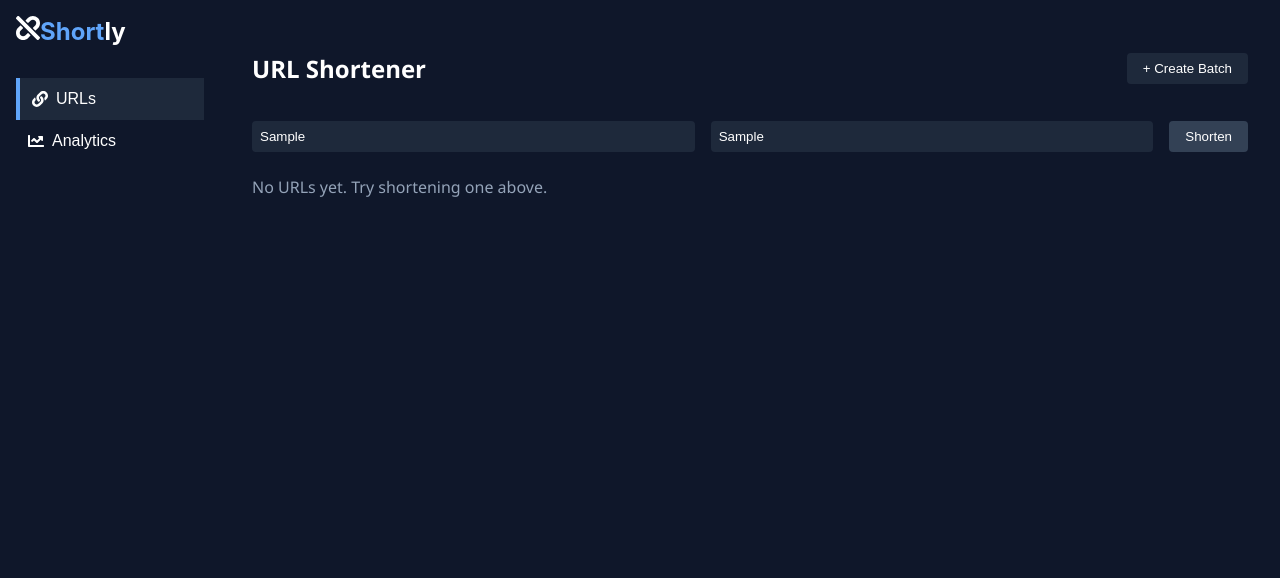
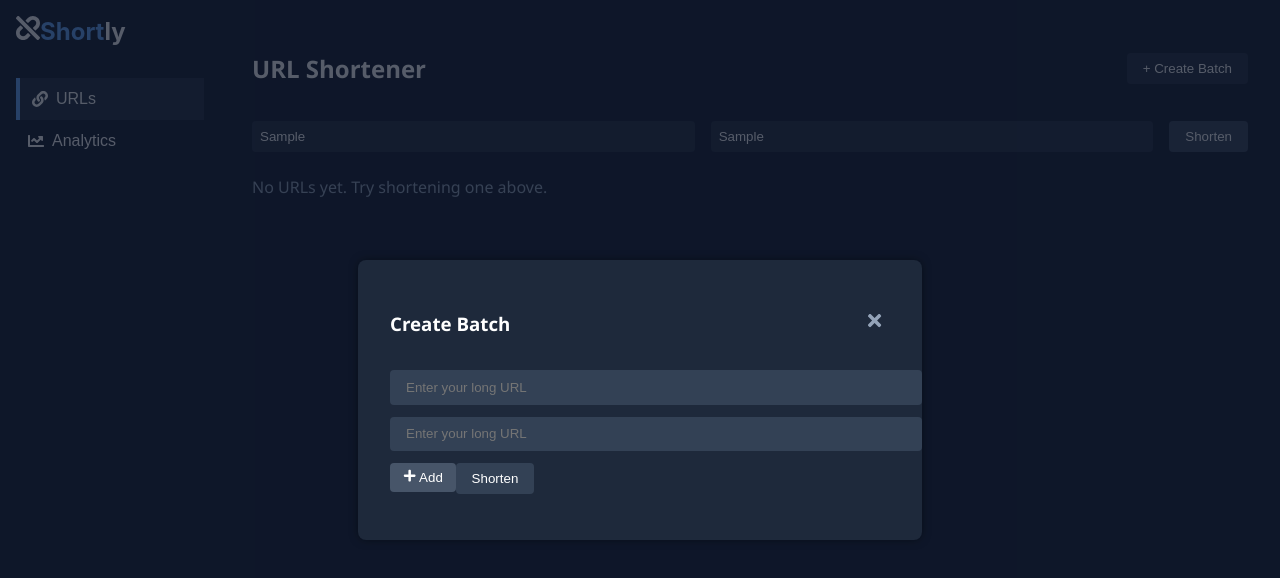
Before and after one commit to michellelyandryy/urlShortener2, a React (Create React App) app in the folder frontend/: page / in a window 1280 px wide. Both pictures are taken after typing "Sample", "Sample" into the empty fields and a click on the button "+ Create Batch". Shown: the top 578 px of the page. Built offline with nearby package versions, Linux system fonts and the light colour scheme.

Commit message:
added batch shortening, custom alias, linkcard for single links and batch creating

```diff
--- a/frontend/src/Components/batchForm.js
+++ b/frontend/src/Components/batchForm.js
@@ -0,0 +1,47 @@
+import React from "react";
+import { FaTimes, FaPlus } from "react-icons/fa";
+import "../style/batchForm.css";
+
+const batchForm = ({
+  batchInputs,
+  onClose,
+  onAddInput,
+  onInputChange,
+  onSubmit
+}) => {
+  return (
+    <div className="batch-modal">
+      <div className="batch-modal-content">
+        <div className="batch-header">
+          <h3>Create Batch</h3>
+          <button className="close-btn" onClick={onClose}>
+            <FaTimes />
+          </button>
+        </div>
+
+        {batchInputs.map((val, i) => (
+          <input
+            key={i}
+            type="text"
+            className="batch-input"
+            placeholder="Enter your long URL"
+            value={val}
+            onChange={(e) => onInputChange(e.target.value, i)}
+          />
+        ))}
+
+        {batchInputs.length < 10 && (
+          <button className="add-input-btn" onClick={onAddInput}>
+            <FaPlus /> Add
+          </button>
+        )}
+
+        <button className="btn-shorten" onClick={onSubmit}>
+          Shorten
+        </button>
+      </div>
+    </div>
+  );
+};
+
+export default batchForm;
--- /dev/null
+++ b/frontend/src/Components/linkCard.js
@@ -0,0 +1,25 @@
+import React from "react";
+import { FaQrcode, FaCopy, FaTrash } from "react-icons/fa";
+import "../style/urlDashboard.css"; // or move styles if needed
+
+const LinkCard = ({ originalUrl, shortUrl, customAlias }) => {
+  return (
+    <div className="url-card">
+      <div>
+        <p className="label">Original URL</p>
+        <p>{originalUrl}</p>
+      </div>
+      <div>
+        <p className="label">ShortURL</p>
+        <p>{customAlias || shortUrl}</p>
+      </div>
+      <div className="actions">
+        <button title="QR"><FaQrcode /></button>
+        <button title="Copy"><FaCopy /></button>
+        <button title="Delete"><FaTrash /></button>
+      </div>
+    </div>
+  );
+};
+
+export default LinkCard;
--- a/frontend/src/Pages/urlDashboard.js
+++ b/frontend/src/Pages/urlDashboard.js
@@ -1,7 +1,8 @@
 import React, { useState } from "react";
 import { FaQrcode, FaCopy, FaTrash } from "react-icons/fa";
 import "../style/urlDashboard.css";
-
+import BatchModal from "../Components/batchForm.js";
+import LinkCard from "../Components/linkCard";
 // Utility function
 const generateShortCode = () => {
   const chars = 'abcdefghijklmnopqrstuvwxyzABCDEFGHIJKLMNOPQRSTUVWXYZ0123456789';
@@ -16,6 +17,9 @@ const UrlDashboard = () => {
   const [urlInput, setUrlInput] = useState("");
   const [aliasInput, setAliasInput] = useState("");
   const [links, setLinks] = useState([]);
+  const [batches, setBatches] = useState([]);
+  const [showBatch, setShowBatch] = useState(false);
+  const [batchInputs, setBatchInputs] = useState(["", ""]);
 
   //mock data
   // const [links, setLinks] = useState([
@@ -37,6 +41,10 @@ const UrlDashboard = () => {
 
   const handleShorten = () => {
     if (!urlInput.trim()) return;
+    if (aliasInput.length > 20) {
+      alert("Custom alias cannot be longer than 20 characters.");
+      return;
+    }
 
     const newLink = {
       originalUrl: urlInput,
@@ -52,11 +60,67 @@ const UrlDashboard = () => {
     setAliasInput("");
   };
 
+  const handleAddBatchInput = () => {
+    if (batchInputs.length < 10) {
+      setBatchInputs([...batchInputs, ""]);
+    }
+  };
+
+  const handleBatchInputChange = (value, index) => {
+    const updated = [...batchInputs];
+    updated[index] = value;
+    setBatchInputs(updated);
+  };
+
+  const handleBatchSubmit = () => {
+    const validUrls = batchInputs.filter((url) => url.trim() !== "");
+
+    if (validUrls.length < 2) {
+      alert("Please enter at least 2 valid URLs.");
+      return;
+    }
+
+    // ✅ MOCK LOGIC (testable now)
+    const newLinks = validUrls.map((url) => ({
+      originalUrl: url,
+      shortUrl: `short.ly/${generateShortCode()}`
+    }));
+
+    setBatches([...batches, newLinks]); // ✅ add as a group
+    setBatchInputs(["", ""]);
+    setShowBatch(false);
+
+    // 🔧 BACKEND VERSION (for MySQL integration later):
+    /*
+    axios.post("/api/urls/batch", {
+      urls: validUrls
+    }).then(() => {
+      setShowBatch(false);
+      setBatchInputs(["", ""]);
+      // Optionally refresh links from backend
+    }).catch((err) => {
+      console.error("Batch submission failed:", err);
+    });
+    */
+  };
+
   return (
     <div className="url-dashboard">
+      {showBatch && (
+        <BatchModal
+          batchInputs={batchInputs}
+          onClose={() => setShowBatch(false)}
+          onAddInput={handleAddBatchInput}
+          onInputChange={handleBatchInputChange}
+          onSubmit={handleBatchSubmit}
+        />
+      )}
+
       <div className="dashboard-header">
         <h2>URL Shortener</h2>
-        <button className="btn-batch">+ Create Batch</button>
+        <button className="btn-batch" onClick={() => setShowBatch(true)}>
+          + Create Batch
+        </button>
       </div>
 
       <div className="url-form">
@@ -71,16 +135,32 @@ const UrlDashboard = () => {
           placeholder="Custom Alias (optional)"
           value={aliasInput}
           onChange={(e) => setAliasInput(e.target.value)}
+          maxLength={20}
         />
-        <button className="btn-shorten" onClick={handleShorten}>Shorten</button>
+        <button className="btn-shorten" onClick={handleShorten}>
+          Shorten
+        </button>
       </div>
 
-      {links.length === 0 ? (
+      {links.length === 0 && batches.length === 0 ? (
         <p style={{ color: "#94a3b8" }}>No URLs yet. Try shortening one above.</p>
       ) : (
         <div className="url-list">
+
           {links.map((link, index) => (
-            <div className="url-card" key={index}>
+            <div className="url-batch-inner" key={`link-${index}`}>
+              <LinkCard
+                originalUrl={link.originalUrl}
+                shortUrl={link.shortUrl}
+                customAlias={link.customAlias}
+              />
+            </div>
+          ))}
+
+          {batches.map((batch, batchIndex) => (
+            <div className="url-batch" key={`batch-${batchIndex}`}>
+              {batch.map((link, index) => (
+                <div className="url-card" key={`batch-${batchIndex}-link-${index}`}>
                   <div>
                     <p className="label">Original URL</p>
                     <p>{link.originalUrl}</p>
@@ -103,6 +183,8 @@ const UrlDashboard = () => {
                 </div>
               ))}
             </div>
+          ))}
+        </div>
       )}
     </div>
   );
--- /dev/null
+++ b/frontend/src/style/batchForm.css
@@ -0,0 +1,57 @@
+.batch-modal {
+    position: fixed;
+    top: 0;
+    left: 0;
+    width: 100%;
+    height: 100%;
+    background: rgba(15, 23, 42, 0.7); /* dark overlay */
+    display: flex;
+    align-items: center;
+    justify-content: center;
+    z-index: 1000;
+  }
+
+  .batch-modal-content {
+    background-color: #1e293b; /* match dashboard dark card */
+    padding: 2rem;
+    border-radius: 0.5rem;
+    width: 500px;
+    box-shadow: 0 0 10px rgba(0,0,0,0.4);
+    color: white;
+    position: relative;
+  }
+
+  .batch-header {
+    display: flex;
+    justify-content: space-between;
+    align-items: center;
+    margin-bottom: 1rem;
+  }
+
+  .batch-input {
+    background-color: #334155;
+    border: none;
+    padding: 0.6rem 1rem;
+    margin-bottom: 0.75rem;
+    width: 100%;
+    border-radius: 0.25rem;
+    color: white;
+  }
+
+  .add-input-btn {
+    background: #475569;
+    color: white;
+    border: none;
+    padding: 0.4rem 0.8rem;
+    margin-bottom: 1rem;
+    border-radius: 0.25rem;
+    cursor: pointer;
+  }
+
+  .close-btn {
+    background: transparent;
+    border: none;
+    color: #94a3b8;
+    font-size: 1.2rem;
+    cursor: pointer;
+  }
--- a/frontend/src/style/urlDashboard.css
+++ b/frontend/src/style/urlDashboard.css
@@ -51,19 +51,48 @@
 
   .url-card {
     background-color: #1e293b;
-    border-radius: 0.5rem;
     padding: 1rem;
+    border-radius: 8px;
+    display: grid;
+    grid-template-columns: 2fr 2fr 2fr auto;
+    align-items: center;
+    column-gap: 1.5rem;
+    margin-bottom: 0.75rem;
+  }
+
+  .url-card > div {
+    min-width: 0;
+    overflow-wrap: anywhere;
+  }
+
+  .url-card .actions {
     display: flex;
-    justify-content: space-between;
-    align-items: center;
-    gap: 2rem;
-    flex-wrap: wrap;
+    justify-content: flex-end;
+    gap: 0.5rem;
+  }
+
+  .url-batch {
+    background-color: #334155;
+    padding: 1rem;
+    margin-bottom: 1.5rem;
+    border-radius: 8px;
+    display: flex;
+    flex-direction: column;
+    gap: 1rem;
+  }
+
+  .url-batch-inner {
+    background-color: #1e293b; /* same as .url-card */
+    border-radius: 8px;
+    padding: 1rem;
+    margin-bottom: 1rem;
   }
 
   .label {
-    font-size: 0.8rem;
+    font-size: 0.75rem;
     color: #94a3b8;
-    margin-bottom: 0.2rem;
+    margin-bottom: 0.25rem;
+    display: block;
   }
 
   .actions button {
--- a/package.json
+++ /dev/null
@@ -1,5 +0,0 @@
-{
-  "dependencies": {
-    "react-icons": "^5.5.0"
-  }
-}
```
Also changed, not shown: 2 other files (tests, documents, lock files or other folders). Lines whose indentation alone changed are shown as unchanged.
